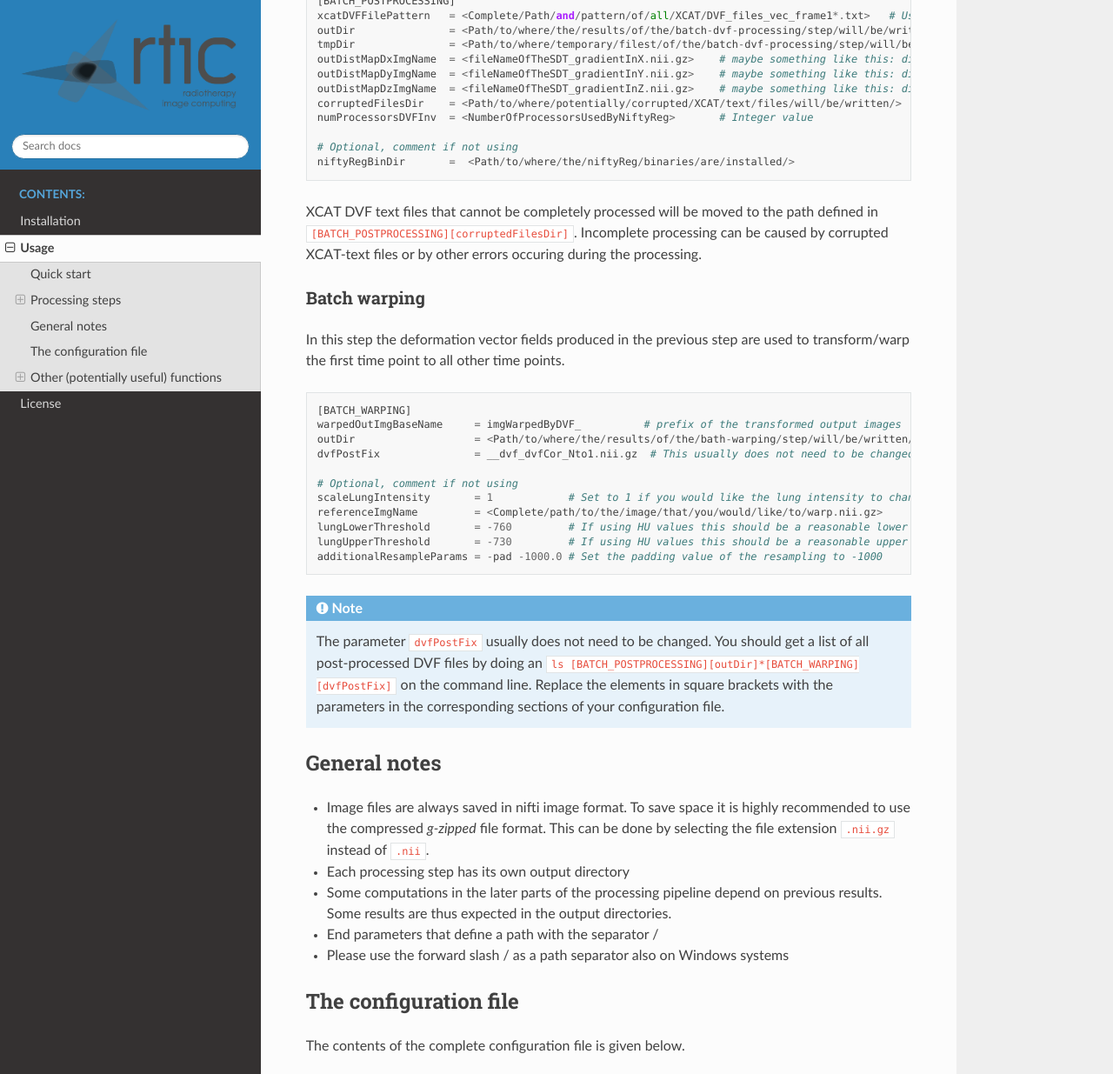
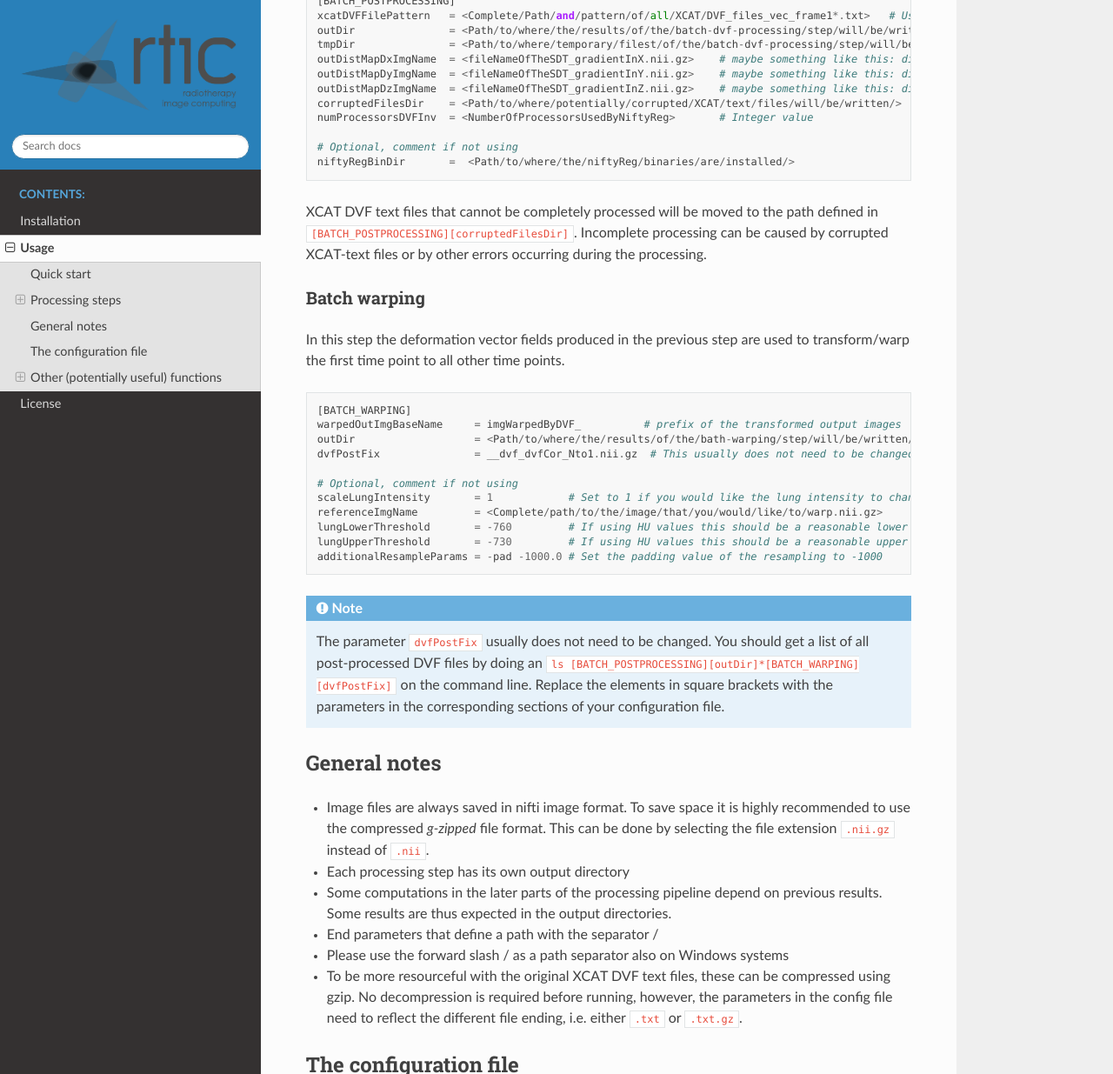
Before and after one commit to UCL/cid-X, a Sphinx documentation site: the page built from Docu/source/usage.rst, in a window 1280 px wide and 1400 px high, scrolled down 1743 px, cut to the strip 0-1235 px from the top of the window. Shown: the whole strip at 87% size. Built offline with Sphinx 7.4.7 and the Read the Docs theme 2.0.0, drawn with Linux system fonts in a browser that asks for light colours; some of the changed text lies outside the part shown.

Commit message:
Issue #7: Updated documentation in correspondence with the previous changes.

```diff
--- a/Docu/source/usage.rst
+++ b/Docu/source/usage.rst
@@ -11,7 +11,7 @@
 
    python XCATdvfProcessing.py XCAT_dvf_processing.cfg
 
-A detailed description of how to configure the processing is given below
+A detailed description of how to configure the processing is given below.
 
 
 
@@ -24,7 +24,8 @@
 * **batch DVF post-processing** (see: :ref:`batch-dvf-processing`), and
 * **batch image warping** (see: :ref:`batch-warping`).
 
-By setting the corresponding parameters in the first section of the configuration file, the different steps are enabled or disabled. It is highly recommended to run each individual step and check the results before continuing with the next.
+By setting the corresponding parameters in the first section of the configuration file, the different steps are enabled
+or disabled. It is highly recommended to run each individual step and check the results before continuing with the next.
 
 .. code-block:: python
 
@@ -38,7 +39,10 @@
 Pre-processing
 ^^^^^^^^^^^^^^
 
-The most important output of the pre-processing is the *signed distance map* that defines the sliding regions in the first time point. To calculate this, first a rough segmentation using the information provided by the XCAT DVF-text file is generated. This is an incomplete segmentation (since organs are defined by surfaces), the sliding region is thereafter calculated by a level-set evolution.
+The most important output of the pre-processing is the *signed distance map* that defines the sliding regions in the
+first time point. To calculate this, first a rough segmentation using the information provided by the XCAT DVF-text file
+is generated. This is an incomplete segmentation (since organs are defined by surfaces), the sliding region is
+thereafter calculated by a level-set evolution.
 
 .. note::
 
@@ -49,7 +53,7 @@
 
    [PREPROCESSING]
    xcatAtnFile       = <Complete/Path/to/the/XCAT/attenuation/file.bin>
-   xcatDVFFile       = <Complete/Path/to/the/XCAT/DVF/file.txt>
+   xcatDVFFile       = <Complete/Path/to/the/XCAT/DVF/file.txt>     # This can also be a g-zipped file ending with .txt.gz
    outDir            = <Path/to/where/the/results/of/the/pre-processing/step/will/be/written/>
    outDistMapImgName = <fileNameOfTheSignedDistanceMap.nii.gz>      # will be written to [PREPROCESSING][outDir]
    outXCATAtnImgName = <fileNameOfTheXCATAttenuationFile.nii.gz>    # will be written to [PREPROCESSING][outDir]
@@ -73,15 +77,19 @@
 Batch DVF post-processing
 ^^^^^^^^^^^^^^^^^^^^^^^^^^
 
-The batch processing uses the signed distance map from the previous step to calculate the sliding-preserving inversion of the XCAT DVF. The output of this step are the forward and backward DVFs that can are used as the new ground-truth deformations.
+The batch processing uses the signed distance map from the previous step to calculate the sliding-preserving inversion
+of the XCAT DVF. The output of this step are the forward and backward DVFs that can are used as the new ground-truth
+deformations.
 
-One final pre-processing step is carried out for the first iteration, which calculates the spatial gradient of the signed distance map at the first simulated time point. Only the output file names need to be specified and if these files do not exist in the pre-processing output directory these will be automatically generated.
+One final pre-processing step is carried out for the first iteration, which calculates the spatial gradient of the
+signed distance map at the first simulated time point. Only the output file names need to be specified and if these
+files do not exist in the pre-processing output directory these will be automatically generated.
 
 
 .. code-block:: python
 
    [BATCH_POSTPROCESSING]
-   xcatDVFFilePattern   = <Complete/Path/and/pattern/of/all/XCAT/DVF_files_vec_frame1*.txt>   # Use the wildcard * to enable listing all DVF files
+   xcatDVFFilePattern   = <Complete/Path/and/pattern/of/all/XCAT/DVF_files_vec_frame1*.txt>   # Use the wildcard * to enable listing all DVF files, g-zipped text files ending with .txt.gz are also supported
    outDir               = <Path/to/where/the/results/of/the/batch-dvf-processing/step/will/be/written/>
    tmpDir               = <Path/to/where/temporary/filest/of/the/batch-dvf-processing/step/will/be/written/>
    outDistMapDxImgName  = <fileNameOfTheSDT_gradientInX.nii.gz>    # maybe something like this: distMap_dx.nii.gz
@@ -93,7 +101,9 @@
    # Optional, comment if not using
    niftyRegBinDir       =  <Path/to/where/the/niftyReg/binaries/are/installed/>
 
-XCAT DVF text files that cannot be completely processed will be moved to the path defined in ``[BATCH_POSTPROCESSING][corruptedFilesDir]``. Incomplete processing can be caused by corrupted XCAT-text files or by other errors occuring during the processing.
+XCAT DVF text files that cannot be completely processed will be moved to the path defined in
+``[BATCH_POSTPROCESSING][corruptedFilesDir]``. Incomplete processing can be caused by corrupted XCAT-text files or by
+other errors occurring during the processing.
 
 
 .. _batch-warping:
@@ -101,7 +111,8 @@
 Batch warping
 ^^^^^^^^^^^^^
 
-In this step the deformation vector fields produced in the previous step are used to transform/warp the first time point to all other time points.
+In this step the deformation vector fields produced in the previous step are used to transform/warp the first time point
+to all other time points.
 
 .. code-block:: python
 
@@ -120,22 +131,30 @@
 
 .. note::
 
-  The parameter ``dvfPostFix`` usually does not need to be changed. You should get a list of all post-processed DVF files by doing an ``ls [BATCH_POSTPROCESSING][outDir]*[BATCH_WARPING][dvfPostFix]`` on the command line. Replace the elements in square brackets with the parameters in the corresponding sections of your configuration file.
+  The parameter ``dvfPostFix`` usually does not need to be changed. You should get a list of all post-processed DVF
+  files by doing an ``ls [BATCH_POSTPROCESSING][outDir]*[BATCH_WARPING][dvfPostFix]`` on the command line. Replace the
+  elements in square brackets with the parameters in the corresponding sections of your configuration file.
 
 
 
 General notes
 -------------
 
-* Image files are always saved in nifti image format. To save space it is highly recommended to use the compressed *g-zipped* file format. This can be done by selecting the file extension ``.nii.gz`` instead of ``.nii``.
+* Image files are always saved in nifti image format. To save space it is highly recommended to use the compressed
+  *g-zipped* file format. This can be done by selecting the file extension ``.nii.gz`` instead of ``.nii``.
 
 * Each processing step has its own output directory
 
-* Some computations in the later parts of the processing pipeline depend on previous results. Some results are thus expected in the output directories.
+* Some computations in the later parts of the processing pipeline depend on previous results. Some results are thus
+  expected in the output directories.
 
 * End parameters that define a path with the separator /
 
 * Please use the forward slash / as a path separator also on Windows systems
+
+* To be more resourceful with the original XCAT DVF text files, these can be compressed using gzip. No decompression is
+  required before running, however, the parameters in the config file need to reflect the different file ending, i.e.
+  either ``.txt`` or ``.txt.gz``.
 
 
 
```
Also changed, not shown: other parts of Docu/source/usage.rst (+2 -2 lines), Docu/source/installation.rst (+5 -4 lines).
